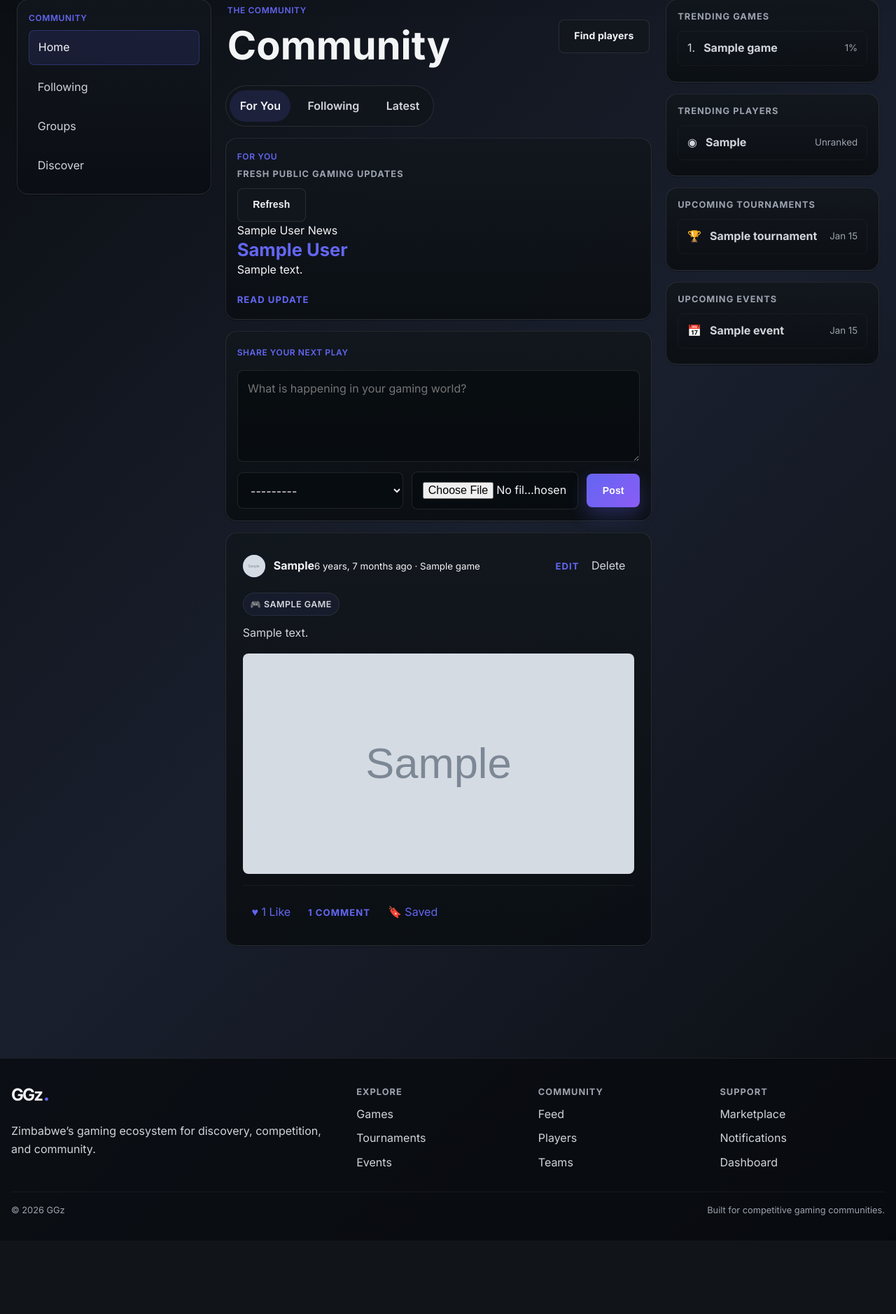
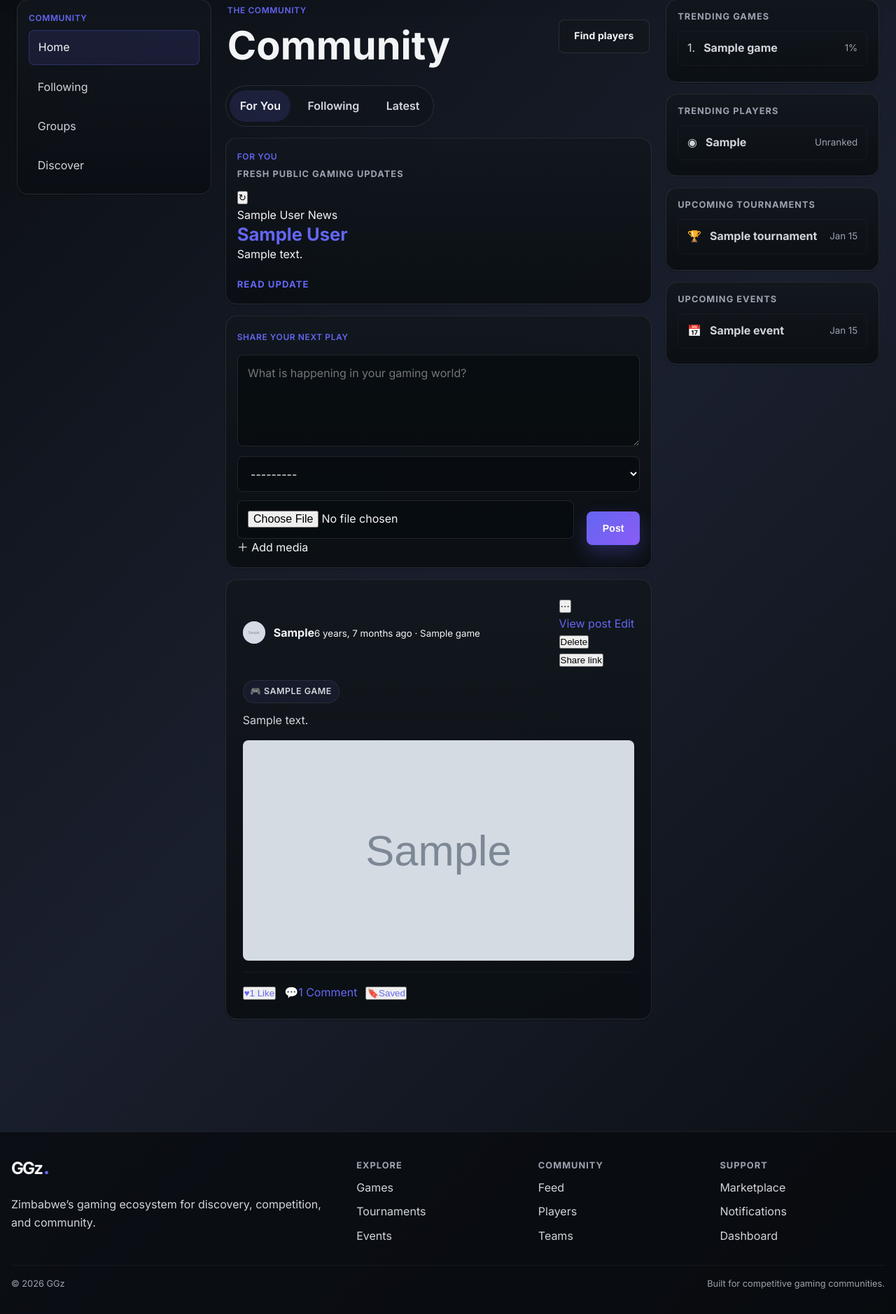
Before and after one commit to AndrewHYN/GGz-Zimbabwe, a Django app: page /feed/ in a window 1280 px wide. Shown: the part 114-1992 px from the top of the page at 70% size. Before the commit the page ends 1851 px from the top, so only its background shows below. Run offline with Django 5.2, Linux system fonts and the light colour scheme; a user stored in the database is signed in; tables that the repository leaves empty hold one stand-in row (values such as "Sample post"); grey boxes marked "Sample" are stand-in pictures.

Commit message:
fix: modernize feed interactions and comments

```diff
--- a/accounts/templates/accounts/feed.html
+++ b/accounts/templates/accounts/feed.html
@@ -41,9 +41,11 @@
                         <p class="eyebrow">For You</p>
                         <h2>Fresh public gaming updates</h2>
                     </div>
-                    <form method="post" action="{% url 'feed_refresh' %}">
+                    <form method="post" action="{% url 'feed_refresh' %}" class="feed-refresh-form">
                         {% csrf_token %}
-                        <button class="button button-secondary" type="submit">Refresh</button>
+                        <button class="feed-refresh-button" type="submit" aria-label="Refresh For You feed" title="Refresh For You feed">
+                            <span aria-hidden="true">↻</span>
+                        </button>
                     </form>
                 </div>
                 {% if discovery_items %}
@@ -71,14 +73,20 @@
                 <div class="composer-header">
                     <span class="eyebrow">Share your next play</span>
                 </div>
-                <form method="post" action="{% url 'post_create' %}" enctype="multipart/form-data" class="composer-form">
+                <form method="post" action="{% url 'post_create' %}" enctype="multipart/form-data" class="composer-form" data-composer-form>
                     {% csrf_token %}
                     <input type="hidden" name="next" value="/feed/">
                     <label class="sr-only" for="id_body">What\'s happening in gaming?</label>
                     {{ post_form.body }}
                     <div class="composer-meta">
                         {{ post_form.game }}
-                        {{ post_form.image }}
+                        <div class="media-upload-control">
+                            {{ post_form.image }}
+                            <label for="id_image" class="media-upload-button" aria-label="Add media to your post">
+                                <span aria-hidden="true">＋</span>
+                                <span>Add media</span>
+                            </label>
+                        </div>
                         <button class="button button-primary" type="submit">Post</button>
                     </div>
                 </form>
--- a/accounts/templates/accounts/post_card.html
+++ b/accounts/templates/accounts/post_card.html
@@ -1,23 +1,38 @@
-<article class="post-card">
+<article class="post-card" data-post-card>
     <header class="post-header">
         <a class="post-author" href="{% url 'profile_detail' post.author.gamer_tag %}">
             {% if post.author.avatar %}<span class="avatar avatar-post"><img src="{{ post.author.avatar.url }}" alt="{{ post.author.gamer_tag }} avatar"></span>{% else %}<span class="avatar avatar-post avatar-fallback">{{ post.author.gamer_tag|slice:":1"|upper }}</span>{% endif %}
             <span><strong>{{ post.author.gamer_tag }}</strong><small>{{ post.created_at|timesince }} ago{% if post.game %} · {{ post.game.name }}{% endif %}</small></span>
         </a>
-        {% if request.user == post.author.user %}
-        <span class="post-owner-actions">
-            <a class="text-link" href="{% url 'post_edit' post.id %}">Edit</a>
-            <form class="inline-action" method="post" action="{% url 'post_delete' post.id %}">{% csrf_token %}<button class="text-button" type="submit">Delete</button></form>
-        </span>
-        {% endif %}
+        <div class="post-menu-wrap">
+            <button class="post-menu-button" type="button" aria-label="More actions for this post" aria-expanded="false">
+                <span aria-hidden="true">⋯</span>
+            </button>
+            <div class="post-menu-panel" role="menu" aria-label="Post actions">
+                <a class="post-menu-item" href="{% url 'post_detail' post.id %}" role="menuitem">View post</a>
+                {% if request.user == post.author.user %}
+                    <a class="post-menu-item" href="{% url 'post_edit' post.id %}" role="menuitem">Edit</a>
+                    <form method="post" action="{% url 'post_delete' post.id %}" role="menuitem">
+                        {% csrf_token %}
+                        <button class="post-menu-item post-menu-submit" type="submit">Delete</button>
+                    </form>
+                {% endif %}
+                <button class="post-menu-item copy-link-button" type="button" data-copy-url="{{ request.build_absolute_uri|default:'' }}{% url 'post_detail' post.id %}" role="menuitem">Share link</button>
+                {% if request.user.is_authenticated and request.user != post.author.user %}
+                    <form method="post" action="{% url 'post_report' post.id %}" role="menuitem">
+                        {% csrf_token %}
+                        <button class="post-menu-item post-menu-submit" type="submit">Report</button>
+                    </form>
+                {% endif %}
+            </div>
+        </div>
     </header>
     {% if post.game %}<div class="post-context"><a href="{% url 'game_detail' post.game.id %}">🎮 {{ post.game.name }}</a></div>{% endif %}
     <p class="post-body">{{ post.body|linebreaksbr }}</p>
-    {% if post.image %}<img class="post-image" src="{{ post.image.url }}" alt="Image shared by {{ post.author.gamer_tag }}">{% endif %}
+    {% if post.image %}<div class="post-media-frame"><img class="post-image" src="{{ post.image.url }}" alt="Image shared by {{ post.author.gamer_tag }}"></div>{% endif %}
     <footer class="post-footer">
-        <form class="inline-action" method="post" action="{% url 'post_like' post.id %}">{% csrf_token %}<input type="hidden" name="next" value="/feed/"><button class="text-button like-button{% if post.id in liked_post_ids %} is-liked{% endif %}" type="submit" aria-pressed="{% if post.id in liked_post_ids %}true{% else %}false{% endif %}"><span aria-hidden="true">{% if post.id in liked_post_ids %}&#9829;{% else %}&#9825;{% endif %}</span> {{ post.likes.count }} Like{% if post.likes.count != 1 %}s{% endif %}</button></form>
-        <a class="text-link" href="{% url 'post_detail' post.id %}">{{ post.comments.count }} Comment{% if post.comments.count != 1 %}s{% endif %}</a>
-        <form class="inline-action" method="post" action="{% url 'post_save_toggle' post.id %}">{% csrf_token %}<input type="hidden" name="next" value="/feed/"><button class="text-button save-button{% if post.id in saved_post_ids %} is-saved{% endif %}" type="submit" aria-pressed="{% if post.id in saved_post_ids %}true{% else %}false{% endif %}"><span aria-hidden="true">{% if post.id in saved_post_ids %}🔖{% else %}📑{% endif %}</span> {% if post.id in saved_post_ids %}Saved{% else %}Save{% endif %}</button></form>
-        {% if request.user.is_authenticated and request.user != post.author.user %}<form class="inline-action" method="post" action="{% url 'post_report' post.id %}">{% csrf_token %}<button class="text-button" type="submit">Report</button></form>{% endif %}
+        <form class="inline-action" method="post" action="{% url 'post_like' post.id %}" data-post-like-form>{% csrf_token %}<input type="hidden" name="next" value="/feed/"><button class="action-button like-button{% if post.id in liked_post_ids %} is-liked{% endif %}" type="submit" aria-pressed="{% if post.id in liked_post_ids %}true{% else %}false{% endif %}"><span aria-hidden="true">{% if post.id in liked_post_ids %}♥{% else %}♡{% endif %}</span><span class="action-label">{{ post.likes.count }} Like{% if post.likes.count != 1 %}s{% endif %}</span></button></form>
+        <a class="action-button action-button-link" href="{% url 'post_detail' post.id %}"><span aria-hidden="true">💬</span><span class="action-label">{{ post.comments.count }} Comment{% if post.comments.count != 1 %}s{% endif %}</span></a>
+        <form class="inline-action" method="post" action="{% url 'post_save_toggle' post.id %}" data-post-save-form>{% csrf_token %}<input type="hidden" name="next" value="/feed/"><button class="action-button save-button{% if post.id in saved_post_ids %} is-saved{% endif %}" type="submit" aria-pressed="{% if post.id in saved_post_ids %}true{% else %}false{% endif %}"><span aria-hidden="true">{% if post.id in saved_post_ids %}🔖{% else %}📑{% endif %}</span><span class="action-label">{% if post.id in saved_post_ids %}Saved{% else %}Save{% endif %}</span></button></form>
     </footer>
 </article>
--- a/accounts/views.py
+++ b/accounts/views.py
@@ -12,6 +12,7 @@ from django.core.paginator import Paginator
 from django.db.models import F, Q
 from django.http import HttpResponseForbidden, JsonResponse
 from django.shortcuts import get_object_or_404, redirect, render
+from django.template.loader import render_to_string
 from django.urls import reverse
 from django.utils import timezone
 from botocore.exceptions import BotoCoreError, ClientError
@@ -1086,10 +1087,22 @@ def post_create(request):
 			post.save()
 		except (BotoCoreError, ClientError, OSError) as exception:
 			_media_storage_error(form, exception)
+			if request.headers.get("x-requested-with") == "XMLHttpRequest":
+				return JsonResponse({"ok": False, "error": "The image could not be uploaded. Please try again."})
 			return render(request, "accounts/feed.html", {"post_form": form})
 		_notify(post.author, get_object_or_404(GamerProfile, user=request.user), "post", f"{post.author.gamer_tag} published a post", f"/feed/posts/{post.id}/")
 		messages.success(request, "Your post is live in the community feed.")
-	return redirect("feed")
+		if request.headers.get("x-requested-with") == "XMLHttpRequest":
+			post_html = render_to_string(
+				"accounts/post_card.html",
+				{"post": post, "request": request, "liked_post_ids": set(), "saved_post_ids": set()},
+				request=request,
+			)
+			return JsonResponse({"ok": True, "message": "Your post is live in the community feed.", "post_html": post_html})
+		return redirect("feed")
+	if request.headers.get("x-requested-with") == "XMLHttpRequest":
+		return JsonResponse({"ok": False, "error": form.errors.as_json()})
+	return render(request, "accounts/feed.html", {"post_form": form})
 
 
 @login_required
@@ -1125,11 +1138,18 @@ def post_detail(request, post_id):
 			comment.post = post
 			comment.author = get_object_or_404(GamerProfile, user=request.user)
 			if Block.objects.filter(Q(blocker=comment.author, blocked=post.author) | Q(blocker=post.author, blocked=comment.author)).exists():
+				if request.headers.get("x-requested-with") == "XMLHttpRequest":
+					return JsonResponse({"ok": False, "error": "You cannot comment on this post right now."})
 				return redirect("post_detail", post_id=post.id)
 			comment.save()
 			if comment.post.author != comment.author:
 				_notify(comment.post.author, comment.author, "comment", f"{comment.author.gamer_tag} commented on your post", f"/feed/posts/{comment.post.id}/")
+			if request.headers.get("x-requested-with") == "XMLHttpRequest":
+				comment_html = render_to_string("accounts/comment_item.html", {"comment": comment, "request": request}, request=request)
+				return JsonResponse({"ok": True, "comment_html": comment_html, "comment_count": post.comments.count()})
 			return redirect("post_detail", post_id=post.id)
+		if request.headers.get("x-requested-with") == "XMLHttpRequest":
+			return JsonResponse({"ok": False, "error": form.errors.as_json()})
 	viewer = getattr(request.user, "gamer_profile", None)
 	liked_post_ids = {post.id} if viewer and PostLike.objects.filter(post=post, user=viewer).exists() else set()
 	saved_post_ids = {post.id} if viewer and PostSave.objects.filter(post=post, user=viewer).exists() else set()
--- a/hello_world/static/main.js
+++ b/hello_world/static/main.js
@@ -134,7 +134,7 @@
     return result;
   }
 
-  document.querySelectorAll('form[action*="/like/"]').forEach((form) => {
+  document.querySelectorAll('[data-post-like-form]').forEach((form) => {
     form.addEventListener('submit', async (event) => {
       event.preventDefault();
       const button = form.querySelector('button');
@@ -145,7 +145,7 @@
         const result = await readJsonResponse(response);
         button.classList.toggle('is-liked', result.liked);
         button.setAttribute('aria-pressed', String(result.liked));
-        button.innerHTML = `<span aria-hidden="true">${result.liked ? '&#9829;' : '&#9825;'}</span> ${result.count} ${result.count === 1 ? 'Like' : 'Likes'}`;
+        button.innerHTML = `<span aria-hidden="true">${result.liked ? '♥' : '♡'}</span><span class="action-label">${result.count} ${result.count === 1 ? 'Like' : 'Likes'}</span>`;
       } catch (error) {
         button.innerHTML = original;
         const notice = document.createElement('small');
@@ -155,6 +155,155 @@
         window.setTimeout(() => notice.remove(), 2500);
       } finally {
         button.disabled = false;
+      }
+    });
+  });
+
+  document.querySelectorAll('[data-post-save-form]').forEach((form) => {
+    form.addEventListener('submit', async (event) => {
+      event.preventDefault();
+      const button = form.querySelector('button');
+      const original = button.innerHTML;
+      button.disabled = true;
+      try {
+        const response = await fetch(form.action, { method: 'POST', body: new FormData(form), credentials: 'same-origin', headers: { 'X-Requested-With': 'XMLHttpRequest' } });
+        const result = await readJsonResponse(response);
+        const saved = Boolean(result.saved);
+        button.classList.toggle('is-saved', saved);
+        button.setAttribute('aria-pressed', String(saved));
+        button.innerHTML = `<span aria-hidden="true">${saved ? '🔖' : '📑'}</span><span class="action-label">${saved ? 'Saved' : 'Save'}</span>`;
+      } catch (error) {
+        button.innerHTML = original;
+        const notice = document.createElement('small');
+        notice.className = 'async-error';
+        notice.textContent = error.message || 'Could not update that action.';
+        form.append(notice);
+        window.setTimeout(() => notice.remove(), 2500);
+      } finally {
+        button.disabled = false;
+      }
+    });
+  });
+
+  document.querySelectorAll('[data-composer-form]').forEach((form) => {
+    form.addEventListener('submit', async (event) => {
+      event.preventDefault();
+      const submitButton = form.querySelector('button[type="submit"]');
+      const originalLabel = submitButton.textContent;
+      submitButton.disabled = true;
+      submitButton.textContent = 'Posting...';
+      try {
+        const response = await fetch(form.action, { method: 'POST', body: new FormData(form), credentials: 'same-origin', headers: { 'X-Requested-With': 'XMLHttpRequest' } });
+        const result = await readJsonResponse(response);
+        if (result.ok && result.post_html) {
+          const list = document.querySelector('.post-list');
+          if (list) {
+            const firstEmpty = list.querySelector('.empty-state');
+            if (firstEmpty) firstEmpty.remove();
+            list.insertAdjacentHTML('afterend', result.post_html);
+          }
+          form.reset();
+          const hiddenFile = form.querySelector('input[type="file"]');
+          if (hiddenFile) hiddenFile.value = '';
+          const label = form.querySelector('.media-upload-button span:last-child');
+          if (label) label.textContent = 'Add media';
+        }
+      } catch (error) {
+        const notice = document.createElement('small');
+        notice.className = 'async-error';
+        notice.textContent = error.message || 'Could not create the post.';
+        form.append(notice);
+        window.setTimeout(() => notice.remove(), 2500);
+      } finally {
+        submitButton.disabled = false;
+        submitButton.textContent = originalLabel;
+      }
+    });
+  });
+
+  document.querySelectorAll('[data-comment-form]').forEach((form) => {
+    form.addEventListener('submit', async (event) => {
+      event.preventDefault();
+      const input = form.querySelector('textarea, input[name="body"]');
+      const button = form.querySelector('button[type="submit"]');
+      const status = form.querySelector('[data-comment-status]');
+      const list = document.querySelector('[data-comment-list]');
+      if (!input || !list) return;
+      const value = input.value.trim();
+      if (!value) {
+        status.textContent = 'Write a comment first.';
+        return;
+      }
+      button.disabled = true;
+      button.textContent = 'Posting...';
+      status.textContent = 'Posting...';
+      try {
+        const response = await fetch(form.action || window.location.href, { method: 'POST', body: new FormData(form), credentials: 'same-origin', headers: { 'X-Requested-With': 'XMLHttpRequest' } });
+        const result = await readJsonResponse(response);
+        if (result.ok && result.comment_html) {
+          const emptyState = list.querySelector('.empty-comment-state');
+          if (emptyState) emptyState.remove();
+          list.insertAdjacentHTML('beforeend', result.comment_html);
+          input.value = '';
+          status.textContent = 'Comment posted';
+        }
+      } catch (error) {
+        status.textContent = error.message || 'Could not post the comment.';
+      } finally {
+        button.disabled = false;
+        button.textContent = 'Comment';
+      }
+    });
+  });
+
+  document.querySelectorAll('.post-menu-button').forEach((button) => {
+    button.addEventListener('click', (event) => {
+      event.stopPropagation();
+      const panel = button.nextElementSibling;
+      if (!panel) return;
+      const isOpen = button.getAttribute('aria-expanded') === 'true';
+      document.querySelectorAll('.post-menu-button').forEach((item) => {
+        item.setAttribute('aria-expanded', 'false');
+        const sibling = item.nextElementSibling;
+        if (sibling) sibling.classList.remove('is-open');
+      });
+      button.setAttribute('aria-expanded', String(!isOpen));
+      panel.classList.toggle('is-open', !isOpen);
+    });
+  });
+
+  document.addEventListener('click', (event) => {
+    if (!event.target.closest('.post-menu-button') && !event.target.closest('.post-menu-panel')) {
+      document.querySelectorAll('.post-menu-button').forEach((button) => {
+        button.setAttribute('aria-expanded', 'false');
+        const panel = button.nextElementSibling;
+        if (panel) panel.classList.remove('is-open');
+      });
+    }
+  });
+
+  document.querySelectorAll('.copy-link-button').forEach((button) => {
+    button.addEventListener('click', async () => {
+      const url = button.dataset.copyUrl;
+      try {
+        if (navigator.clipboard && url) {
+          await navigator.clipboard.writeText(url);
+          button.textContent = 'Link copied';
+          setTimeout(() => { button.textContent = 'Share link'; }, 1200);
+        } else {
+          window.open(url, '_blank', 'noopener,noreferrer');
+        }
+      } catch (error) {
+        window.open(url || window.location.href, '_blank', 'noopener,noreferrer');
+      }
+    });
+  });
+
+  document.querySelectorAll('[data-composer-form] input[type="file"]').forEach((input) => {
+    input.addEventListener('change', () => {
+      const label = input.closest('.media-upload-control')?.querySelector('.media-upload-button span:last-child');
+      if (label) {
+        label.textContent = input.files && input.files.length ? input.files[0].name : 'Add media';
       }
     });
   });
```
Also changed, not shown: accounts/templates/accounts/comment_item.html (added, +7 -0 lines), accounts/templates/accounts/post_detail.html (+33 -1 lines).
